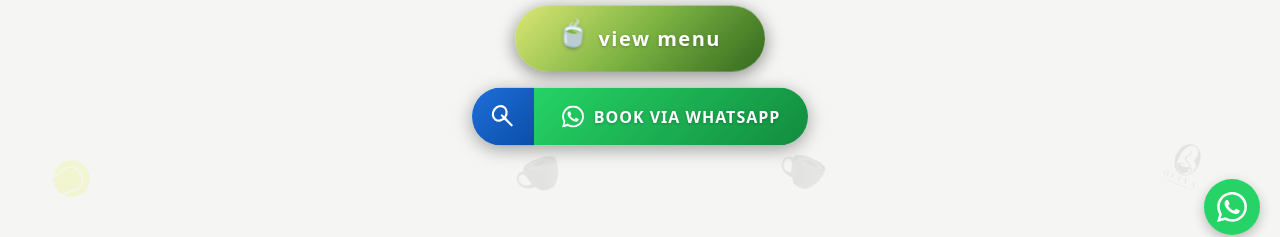
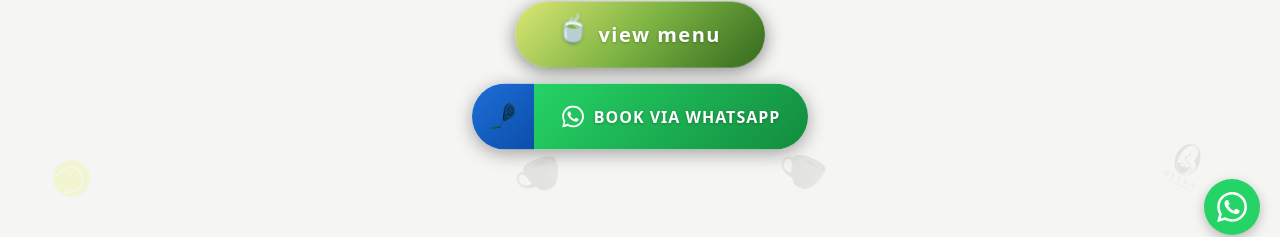
Before and after one commit to aloushikp-art/aliopp, a React (Vite) app: page / in a window 1280 px wide. Shown: the part 545-782 px from the top of the page. Built offline with nearby package versions, Linux system fonts and the light colour scheme; the HTML template or start-up script is replaced by a standard one; a web font is replaced by a local one.

Commit message:
Updated WhatsAppBookButton.tsx

```diff
--- a/src/components/WhatsAppBookButton.tsx
+++ b/src/components/WhatsAppBookButton.tsx
@@ -45,11 +45,14 @@ export default function WhatsAppBookButton() {
           color: '#fff',
         }}
       >
-        <svg width="26" height="26" viewBox="0 0 24 24" fill="none" stroke="currentColor" strokeWidth="2" strokeLinecap="round" strokeLinejoin="round" aria-hidden>
-          <ellipse cx="9" cy="9" rx="6" ry="7" transform="rotate(35 9 9)" />
-          <line x1="13.5" y1="13.5" x2="20" y2="20" />
-          <line x1="11" y1="11" x2="15" y2="15" />
-        </svg>
+        <img
+          src="/Untitled_design_(2).png"
+          alt=""
+          aria-hidden
+          width="26"
+          height="26"
+          style={{ objectFit: 'contain', mixBlendMode: 'multiply' }}
+        />
       </span>
 
       {/* RIGHT — WhatsApp green, logo + text */}
```
